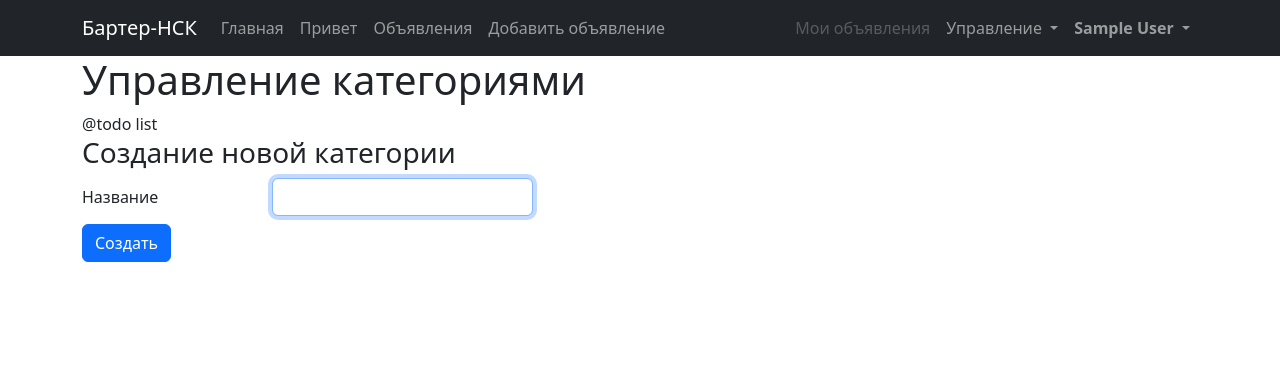
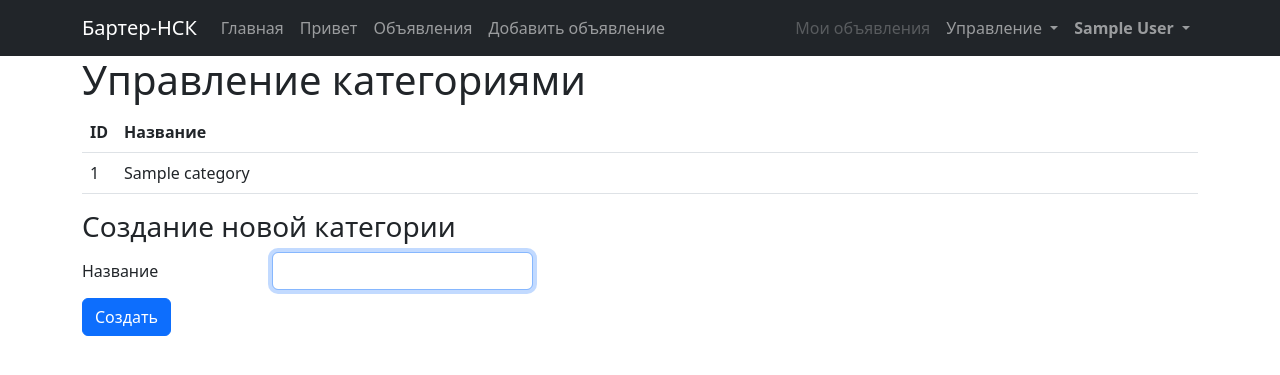
Before and after one commit to EugeneHursenko/BarterNSK_3, a Flask app: page /admin/categories in a window 1280 px wide. Shown: the top 375 px of the page. Run offline with Flask 3, Linux system fonts and the light colour scheme; a user stored in the database is signed in; tables that the repository leaves empty hold one stand-in row (values such as "Sample post"); some libraries are stand-ins or nearby versions.

Commit message:
categories managment

```diff
--- a/app/cli.py
+++ b/app/cli.py
@@ -19,6 +19,7 @@ def cli_tech():
     # print(locale.getpreferredencoding())
 
     print(':)')
+
 
 @app.cli.command('user-create', short_help='Создание пользователя.')
 @click.option('--name', prompt='Имя пользователя (логин)', required=True)
--- a/app/controllers/admin.py
+++ b/app/controllers/admin.py
@@ -1,7 +1,9 @@
-from app import app
+from app import app, db
 from app.forms import CategoryForm
+from app.models import Category
+from datetime import datetime
 from flask import abort, flash, redirect, render_template, request, url_for
-from flask_login import current_user, login_required, login_user, logout_user
+from flask_login import current_user, login_required
 
 
 @app.route('/admin/categories', methods=['POST', 'GET'])
@@ -12,10 +14,23 @@ def admin_categories_index():
 
     form = CategoryForm()
 
-    if request.method == 'POST':
-        # @todo создание категрии
+    if request.method == 'POST' and form.validate_on_submit():
+        category = Category.query.filter_by(title=form.title.data).first()
 
-        flash('Категория создана', 'success')
-        return redirect(url_for('admin_categories_index'))
+        if category:
+            flash('Категория уже существует', 'danger')
+        else:
+            category = Category(
+                title=form.title.data,
+                created_at=datetime.now(),
+            )
 
-    return render_template('admin/categories_index.html', form=form)
+            db.session.add(category)
+            db.session.commit()
+
+            flash('Категория создана', 'success')
+            return redirect(url_for('admin_categories_index'))
+
+    categories = Category.query.all()
+
+    return render_template('admin/categories_index.html', form=form, categories=categories)
--- a/app/forms.py
+++ b/app/forms.py
@@ -14,7 +14,7 @@ from .models import User
 
 
 class CategoryForm(FlaskForm):
-    name = StringField(label='Название', validators=[InputRequired()])
+    title = StringField(label='Название', validators=[InputRequired()])
 
 
 class LoginForm(FlaskForm):
--- a/app/templates/admin/categories_index.html
+++ b/app/templates/admin/categories_index.html
@@ -9,16 +9,24 @@
 {% block content %}
     <h1>Управление категориями</h1>
 
-    @todo list
-    <table>
-
+    <table class="table">
+        <tr>
+            <th>ID</th>
+            <th>Название</th>
+        </tr>
+        {% for cat in categories %}
+            <tr>
+                <td style="width: 10px;">{{ cat.id }}</td>
+                <td>{{ cat.title }}</td>
+            </tr>
+        {% endfor %}
     </table>
 
     <h3>Создание новой категории</h3>
 
     <form action="" method="post">
         {{ form.csrf_token }}
-        {{ render_field(form.name, class="form-control", autofocus="autofocus") }}
+        {{ render_field(form.title, class="form-control", autofocus="autofocus") }}
         <button type="submit" class="btn btn-block btn-primary mb-3">Создать</button>
     </form>
 {% endblock %}
```
